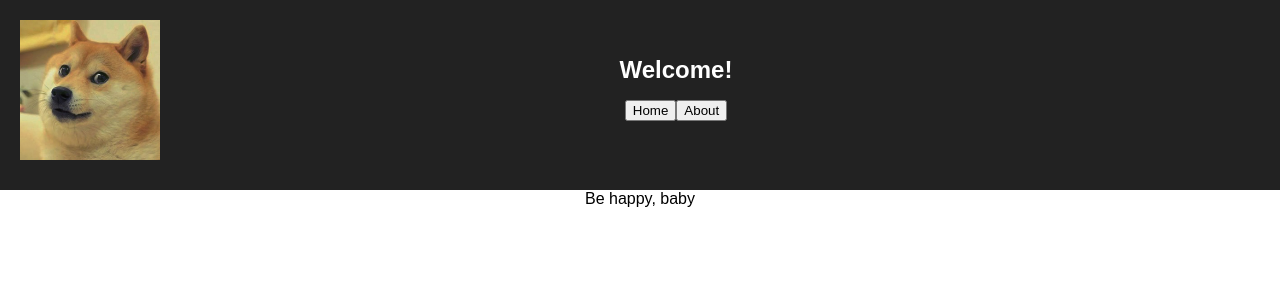
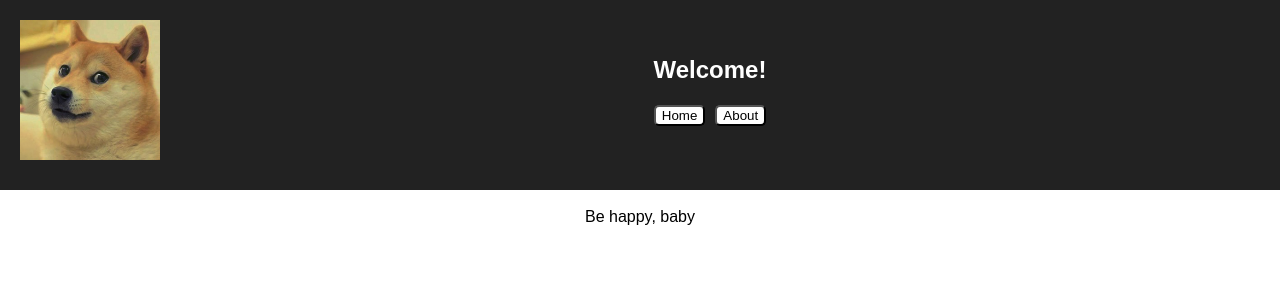
Before and after one commit to p-ab/randomdogs, a React (Create React App) app: page /about in a window 1280 px wide. Shown: the top 300 px of the page. Built offline with nearby package versions, Linux system fonts and the light colour scheme.

Commit message:
stylefixing

```diff
--- a/src/App.css
+++ b/src/App.css
@@ -17,8 +17,8 @@
 }
 
 .App-info {
-  margin: 20px;
-  width: 80%;
+  margin: 20px auto;
+  width: 200px;
 }
 
 .App-title {
@@ -33,3 +33,9 @@
 .App img {
   max-width: 100%;
 }
+
+button {
+    background: white;
+    border-radius: 5px;
+    margin: 5px;
+}
--- a/src/components/About.js
+++ b/src/components/About.js
@@ -1,3 +1,3 @@
 import React from 'react';
-const About = () => (<div> Be happy, baby </div>);
+const About = () => (<div> <br/> Be happy, baby </div>);
 export default About;
```
